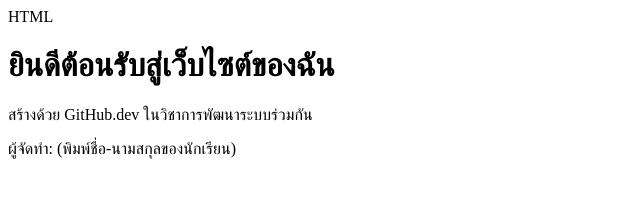
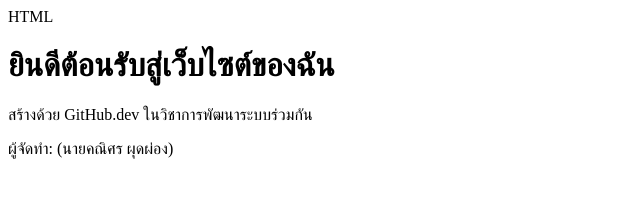
Before and after one commit to kanisornphutpong-create/my-first-repo, a plain HTML site: page index.html in a window 1280 px wide. Shown: the full height of the page, 0-640 px from the left. Drawn offline with Linux system fonts and the light colour scheme.

Commit message:
เพิ่มไฟล์ index.html

```diff
--- a/index.html
+++ b/index.html
@@ -8,6 +8,6 @@ HTML
 <body>
     <h1>ยินดีต้อนรับสู่เว็บไซต์ของฉัน</h1>
     <p>สร้างด้วย GitHub.dev ในวิชาการพัฒนาระบบร่วมกัน</p>
-    <p>ผู้จัดทำ: (พิมพ์ชื่อ-นามสกุลของนักเรียน)</p>
+    <p>ผู้จัดทำ: (นายคณิศร ผุดผ่อง)</p>
 </body>
 </html>
```
